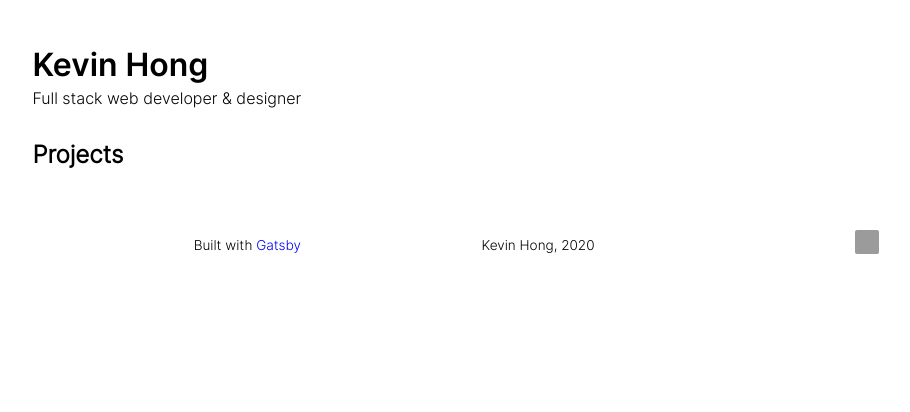
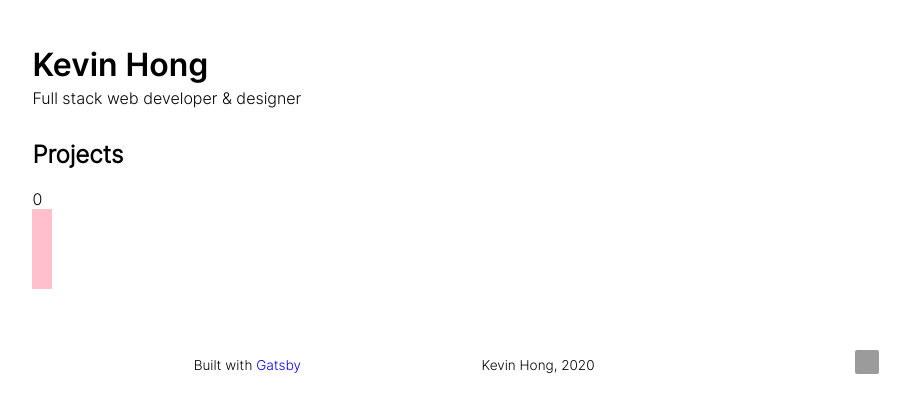
Before and after one commit to khongcodes/portfolio-v1, a Gatsby site: page / in a window 1280 px wide. Shown: the whole page, without its empty margins (102-1012 px from the left). Built offline with nearby package versions, Linux system fonts and the light colour scheme; Gatsby itself is replaced by a stand-in of ours.

Commit message:
build out logic for toggling project list

```diff
--- /dev/null
+++ b/src/components/Project.js
@@ -0,0 +1,27 @@
+import React, { useState } from 'react'
+
+const Project = ({informListStatus, projectId}) => {
+  const [color, setColor] = useState('pink')
+
+  const toggleStatus = () => {
+    let informed = {};
+    if (color === 'pink') {
+      informed = {color:'green', pass:projectId}
+    } else {
+      informed = {color:'pink', pass:0}
+    }
+    setColor(informed.color);
+    informListStatus(informed.pass);
+  }
+
+  return (
+    <div
+      style={{width:20, height:20, backgroundColor:color}}
+      onClick = {toggleStatus}
+    >
+
+    </div>
+  )
+}
+
+export default Project
--- a/src/components/ProjectsList.js
+++ b/src/components/ProjectsList.js
@@ -1,8 +1,18 @@
-import React, { useState } from 'react'
+import React, { useState } from 'react';
 
-const ProjectsList = props => {
+import Project from './Project';
+
+const ProjectsList = () => {
+  const [selectedProject, setSelectedProject] = useState(0)
+
   return (
     <div>
+      {selectedProject}
+      <Project projectId={1} informListStatus={ id => setSelectedProject(id) }/>
+      <Project projectId={2} informListStatus={ id => setSelectedProject(id) }/>
+      <Project projectId={3} informListStatus={ id => setSelectedProject(id) }/>
+      <Project projectId={4} informListStatus={ id => setSelectedProject(id) }/>
+
 
     </div>
   )
```
